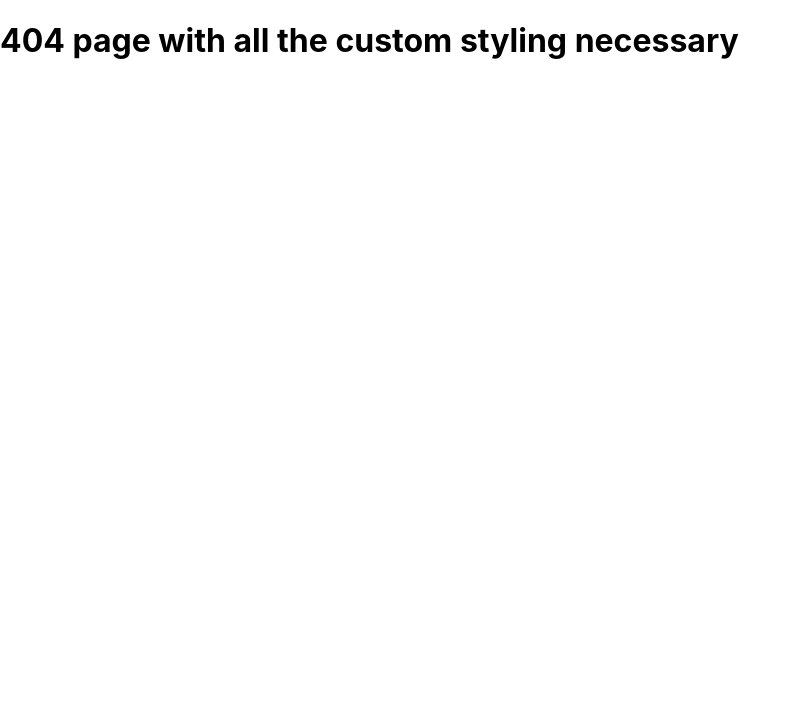
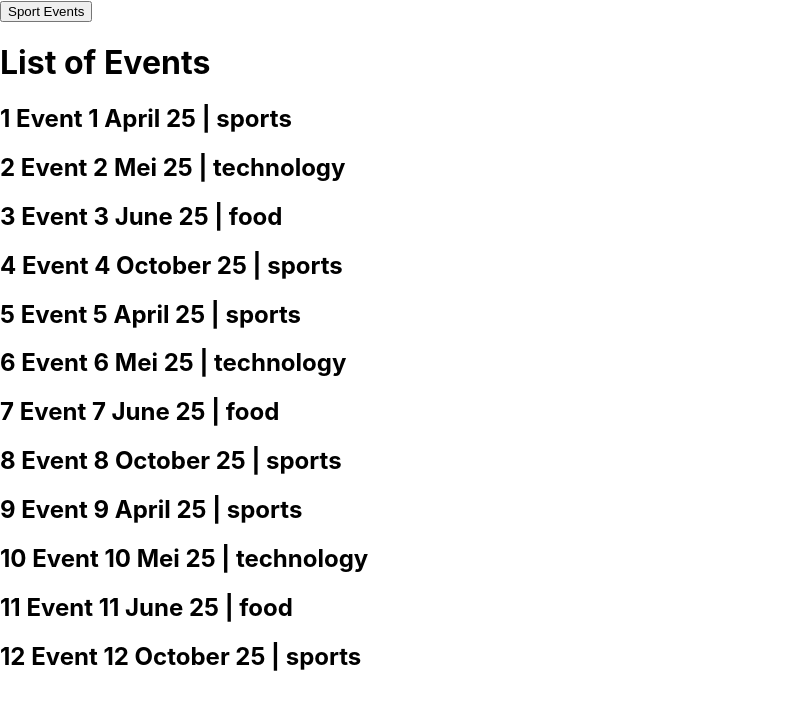
Before and after one commit to iathrd/nextjs-basic, a Next.js app: page /events in a window 1280 px wide. Before the commit this address had no page. Shown: the top 710 px of the page, without its empty margins (0-801 px from the left). Built offline with nearby package versions, Linux system fonts and the light colour scheme; data requests are answered from the project's data file.

Commit message:
pre render + client side data fetching

```diff
--- a/db.json
+++ b/db.json
@@ -1,4 +1,93 @@
 {
+
+    "events":[
+        {
+            "id":1,
+            "title":"Event 1",
+            "Description":"Description 1",
+            "category":"sports",
+            "date":"April 25"
+        },
+        {
+            "id":2,
+            "title":"Event 2",
+            "Description":"Description 2",
+            "category":"technology",
+            "date":"Mei 25"
+        },
+        {
+            "id":3,
+            "title":"Event 3",
+            "Description":"Description 3",
+            "category":"food",
+           "date":"June 25"
+        },
+        {
+            "id":4,
+            "title":"Event 4",
+            "Description":"Description 4",
+            "category":"sports",
+           "date":"October 25"
+        },
+        {
+            "id":5,
+            "title":"Event 5",
+            "Description":"Description 5",
+            "category":"sports",
+            "date":"April 25"
+        },
+        {
+            "id":6,
+            "title":"Event 6",
+            "Description":"Description 6",
+            "category":"technology",
+            "date":"Mei 25"
+        },
+        {
+            "id":7,
+            "title":"Event 7",
+            "Description":"Description 7",
+            "category":"food",
+           "date":"June 25"
+        },
+        {
+            "id":8,
+            "title":"Event 8",
+            "Description":"Description 8",
+            "category":"sports",
+           "date":"October 25"
+        },
+        {
+            "id":9,
+            "title":"Event 9",
+            "Description":"Description 9",
+            "category":"sports",
+            "date":"April 25"
+        },
+        {
+            "id":10,
+            "title":"Event 10",
+            "Description":"Description 10",
+            "category":"technology",
+            "date":"Mei 25"
+        },
+        {
+            "id":11,
+            "title":"Event 11",
+            "Description":"Description 11",
+            "category":"food",
+           "date":"June 25"
+        },
+        {
+            "id":12,
+            "title":"Event 12",
+            "Description":"Description 12",
+            "category":"sports",
+           "date":"October 25"
+        }
+
+    ],
+
     "dashboard":{
         "posts":5,
         "likes":1000,
--- /dev/null
+++ b/pages/events.js
@@ -0,0 +1,45 @@
+import { useState } from "react"
+
+function EventList({eventList}) {
+
+    const [events, setEvents] = useState(eventList)
+
+
+    const fetchSportEvents = async () => {
+        const response = await fetch('http://localhost:4000/events?category=sports')
+        const data = await response.json()
+
+        setEvents(data)
+    }
+
+    return (
+        <>
+        <button onClick={fetchSportEvents} >Sport Events</button>
+        <h1>List of Events</h1>
+        {
+            events.map(event => {
+                return (
+                    <div key={event.id}>
+                        <h2>
+                            {event.id} {event.title} {event.date} | {event.category}
+                        </h2>
+                    </div>
+                )
+            })
+        }
+        </>
+    )
+}
+
+export default EventList
+
+export async function getServerSideProps(){
+    const response = await fetch('http://localhost:4000/events')
+    const data = await response.json()
+
+    return {
+        props:{
+            eventList:data
+        }
+    }
+}
```
